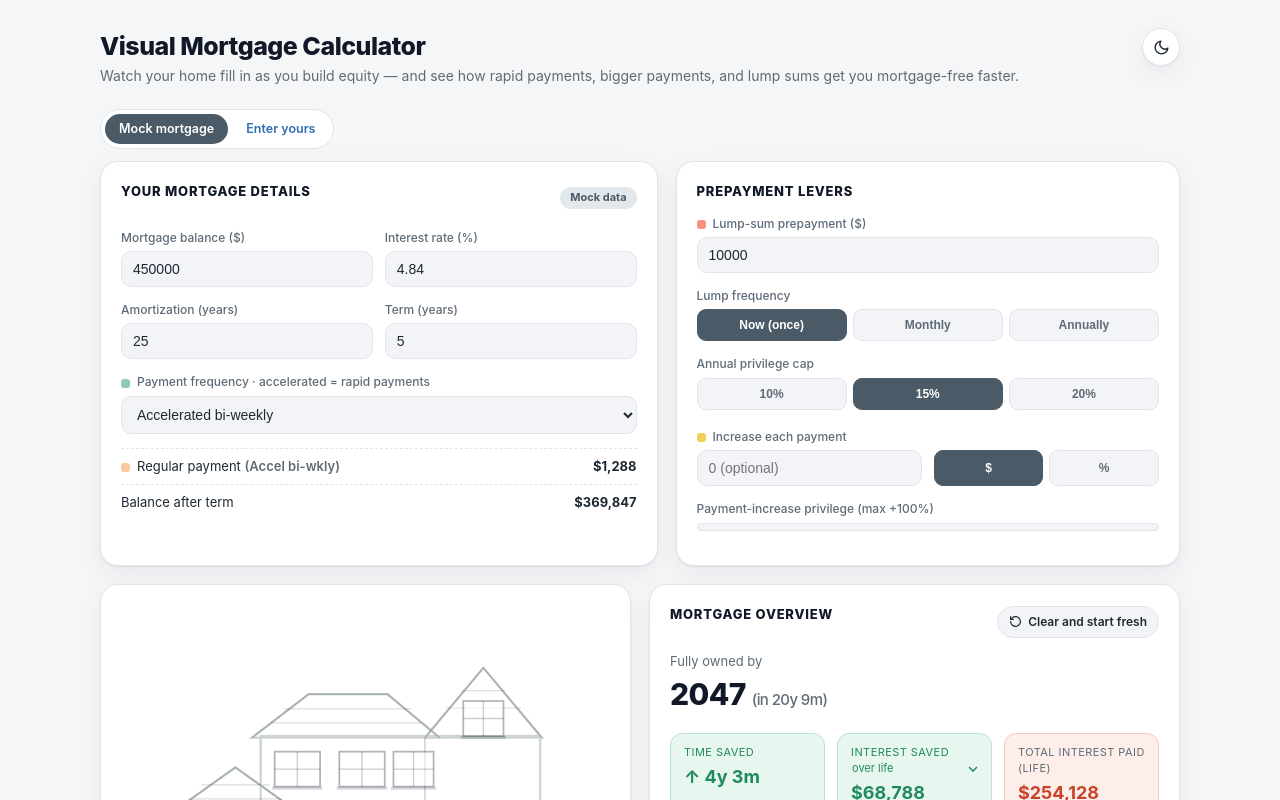
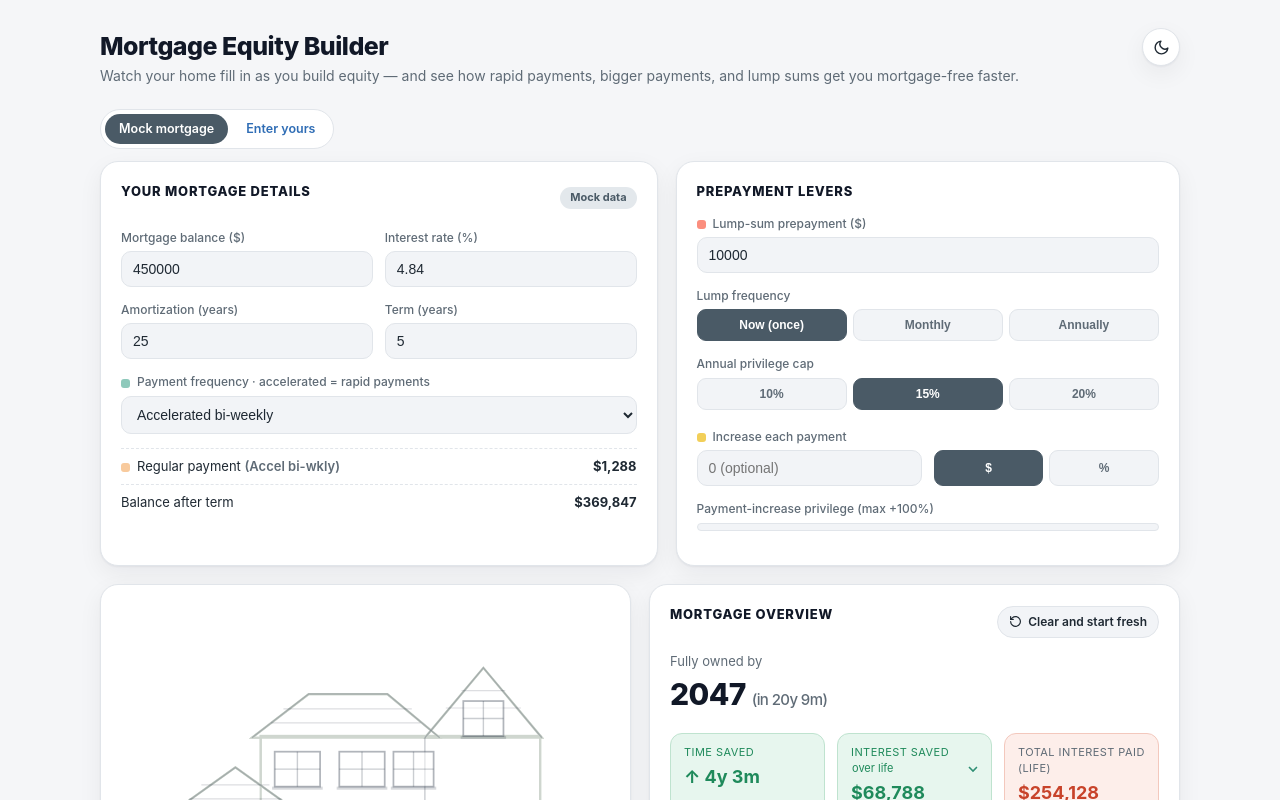
Before and after one commit to george-innasi/mortgage-equity-builder, a plain HTML site: page index.html in a window 1280 px wide. Shown: the top 800 px of the page. Drawn offline with Linux system fonts and the light colour scheme.

Commit message:
Rename page to Mortgage Equity Builder
Co-Authored-By: Claude Opus 5.5 <noreply@anthropic.com>
Claude-Session: https://claude.ai/code/session_013DHFwXFUqxcEeJCuTNZ36i

```diff
--- a/index.html
+++ b/index.html
@@ -3,7 +3,7 @@
 <head>
 <meta charset="UTF-8">
 <meta name="viewport" content="width=device-width, initial-scale=1.0">
-<title>Visual Mortgage Calculator</title>
+<title>Mortgage Equity Builder</title>
 <script>try{if(localStorage.getItem("meb-theme")==="dark")document.documentElement.setAttribute("data-theme","dark")}catch(e){}</script>
 <style>
   :root{
@@ -154,7 +154,7 @@
 <div class="wrap">
   <div class="head">
     <div>
-      <h1>Visual Mortgage Calculator</h1>
+      <h1>Mortgage Equity Builder</h1>
       <p class="sub">Watch your home fill in as you build equity — and see how rapid payments, bigger payments, and lump sums get you mortgage-free faster.</p>
     </div>
     <button type="button" class="themeBtn" id="themeBtn" aria-label="Switch to dark mode" title="Switch theme">
```
